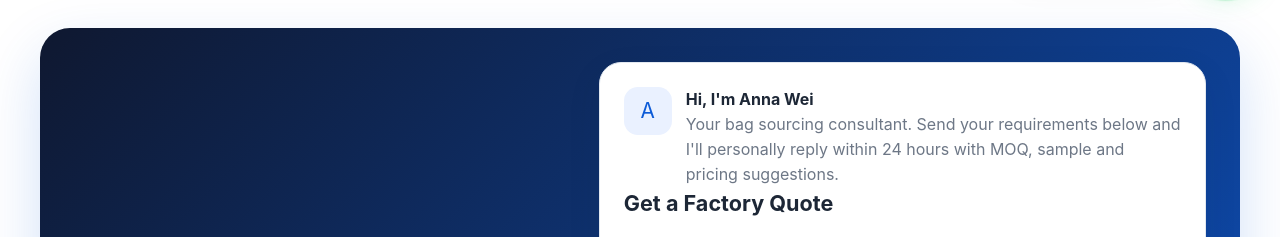
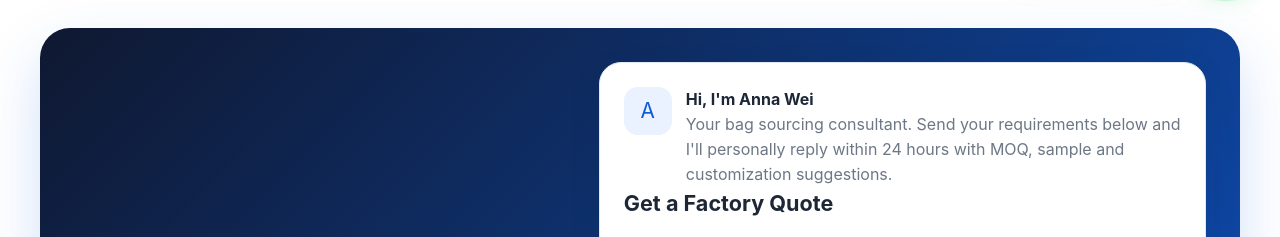
Before and after one commit to badnd/junyibags-site, a Next.js app: page /custom-service in a window 1280 px wide. Shown: the part 797-1034 px from the top of the page. Built offline with nearby package versions, Linux system fonts and the light colour scheme; no server answers.

Commit message:
Remove public pricing wording from inquiry copy

```diff
--- a/src/components/HomeInquiry.js
+++ b/src/components/HomeInquiry.js
@@ -19,7 +19,7 @@ export function HomeInquiry() {
           <div className="icon-bubble">A</div>
           <div>
             <strong>Hi, I'm Anna Wei</strong>
-            <div className="muted">Your bag sourcing consultant. Send your requirements below and I'll personally reply within 24 hours with MOQ, sample and pricing suggestions.</div>
+            <div className="muted">Your bag sourcing consultant. Send your requirements below and I'll personally reply within 24 hours with MOQ, sample and customization suggestions.</div>
           </div>
         </div>
         <h3>Get a Factory Quote</h3>
```
